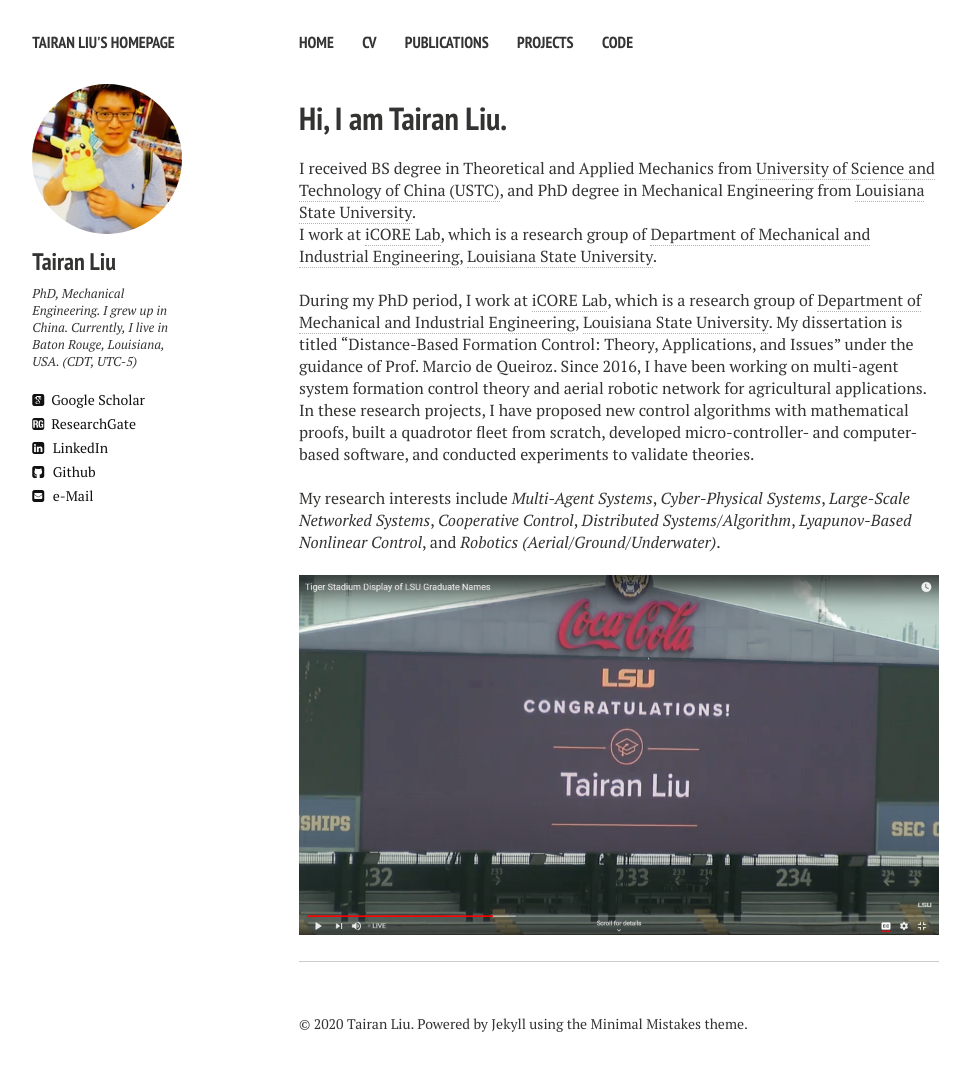
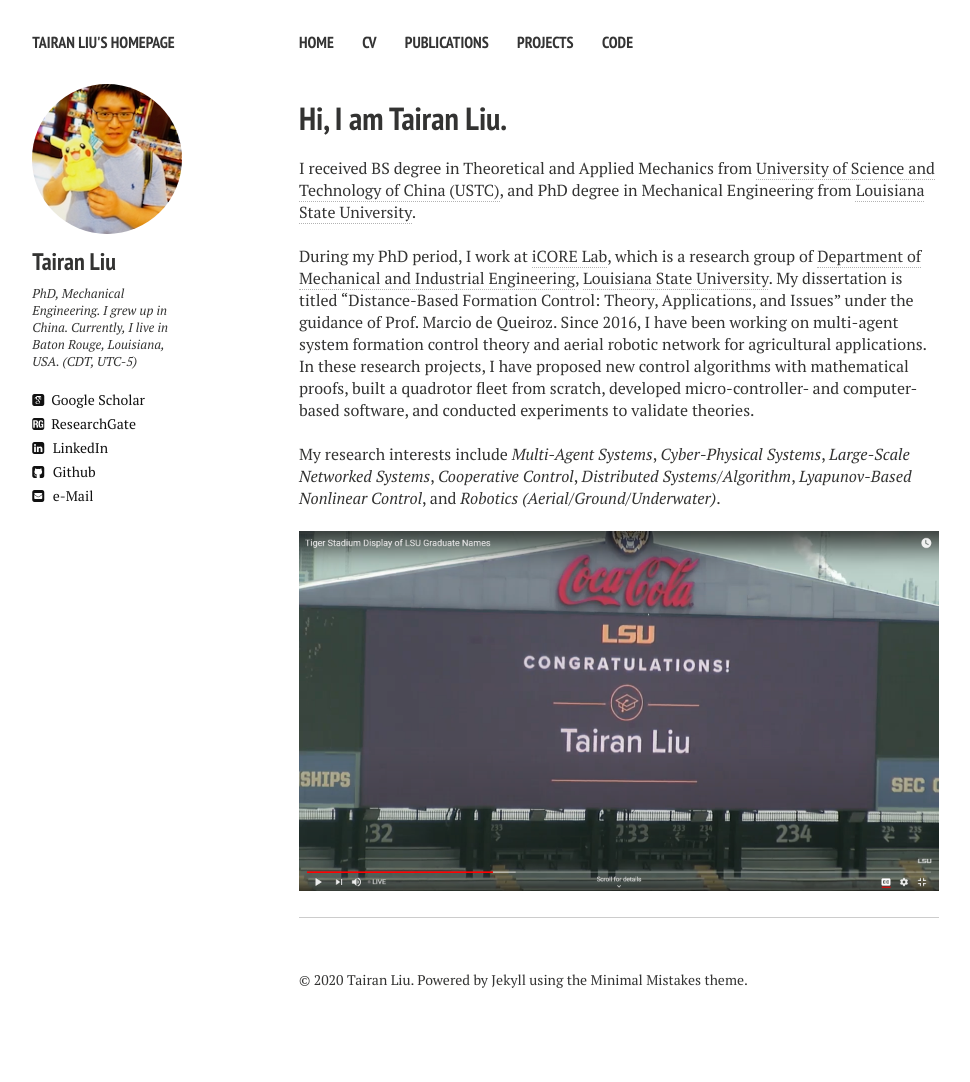
Before and after one commit to liutairan/liutairan.github.io, a Jekyll site: the page built from index.md, in a window 1280 px wide. Shown: the whole page, without its empty margins (21-991 px from the left). Built offline with Jekyll 4.4.1, drawn with Linux system fonts in a browser that asks for light colours; nearby versions of some CDN libraries; comment, search, counter and statistics services are not loaded; after the commit the page ends 1038 px from its top, so only the background shows below that.

Commit message:
Update index.md

```diff
--- a/index.md
+++ b/index.md
@@ -9,7 +9,7 @@
 
 I received BS degree in Theoretical and Applied Mechanics from <a href="http://en.ustc.edu.cn/" target="_blank">University of Science and Technology of China (USTC)</a>, and PhD degree in Mechanical Engineering from <a href="https://www.lsu.edu/" target="_blank">Louisiana State University</a>.
 
-I work at <a href="https://icorelab.github.io" target="_blank">iCORE Lab</a>, which is a research group of <a href="https://www.lsu.edu/eng/mie/" target="_blank">Department of Mechanical and Industrial Engineering</a>, <a href="https://www.lsu.edu/" target="_blank">Louisiana State University</a>.
+<!-- I work at <a href="https://icorelab.github.io" target="_blank">iCORE Lab</a>, which is a research group of <a href="https://www.lsu.edu/eng/mie/" target="_blank">Department of Mechanical and Industrial Engineering</a>, <a href="https://www.lsu.edu/" target="_blank">Louisiana State University</a>. -->
 
 <br />
 During my PhD period, I work at <a href="https://icorelab.github.io" target="_blank">iCORE Lab</a>, which is a research group of <a href="https://www.lsu.edu/eng/mie/" target="_blank">Department of Mechanical and Industrial Engineering</a>, <a href="https://www.lsu.edu/" target="_blank">Louisiana State University</a>. My dissertation is titled “Distance-Based Formation Control: Theory, Applications, and Issues” under the guidance of Prof. Marcio de Queiroz. Since 2016, I have been working on multi-agent system formation control theory and aerial robotic network for agricultural applications. In these research projects, I have proposed new control algorithms with mathematical proofs, built a quadrotor fleet from scratch, developed micro-controller- and computer-based software, and conducted experiments to validate theories.
```
